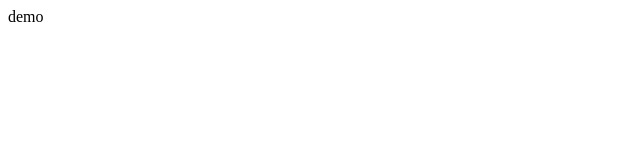
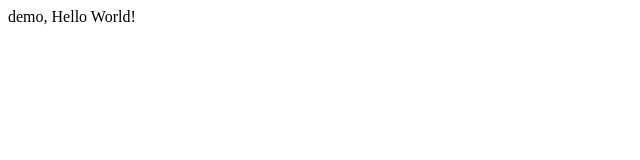
Before and after one commit to jtpw2024-12-19/git-demo, a plain HTML site: page index.html in a window 1280 px wide. Shown: the whole page, without its empty margins (0-640 px from the left). Drawn offline with Linux system fonts and the light colour scheme.

Commit message:
three commit

```diff
--- a/index.html
+++ b/index.html
@@ -6,6 +6,6 @@
     <title>Document</title>
 </head>
 <body>
-    demo
+    demo, Hello World!
 </body>
 </html>
```
